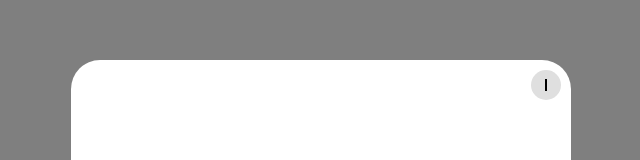
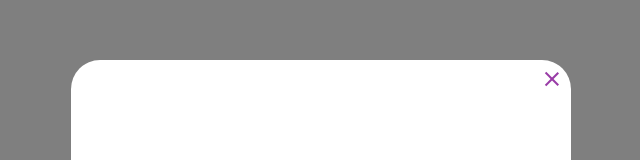
Before and after one commit to FujiSamara/BOT, a Vue app in the folder src/frontend/: page /auth in a window 1280 px wide. Shown: the part 190-350 px from the top of the page, without its empty margins (319-959 px from the left). Built offline with nearby package versions, Linux system fonts and the light colour scheme.

Commit message:
Completed window cross

```diff
--- a/src/frontend/src/components/UI/WindowCross.vue
+++ b/src/frontend/src/components/UI/WindowCross.vue
@@ -11,10 +11,8 @@ export default {
 </script>
 <style>
     .cross-wrapper {
-        width: 30px;
-        height: 30px;
-        background-color: rgb(223, 223, 223);
-        border-radius: 15px;
+        width: 18px;
+        height: 18px;
         display: flex;
         justify-content: center;
         align-items: center;
@@ -23,10 +21,13 @@ export default {
     .c {
         position: absolute;
         width: 1.5px;
-        height: 40%;
-        background-color: black;
+        height: 100%;
+        background-color: #993CA6;
     }
-    .c:nth-child(0) {
-        transform: rotate(90);
+    .c:nth-child(1) {
+        transform: rotate(45deg)
+    }
+    .c:nth-child(2) {
+        transform: rotate(-45deg)
     }
 </style>
```
